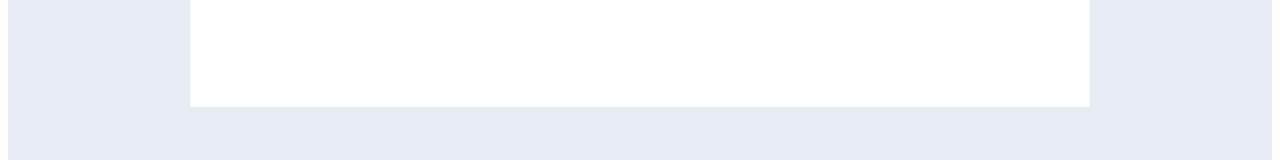
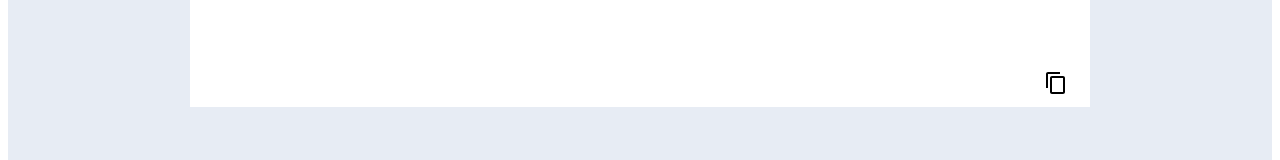
Before and after one commit to SophieBonneval/Drabbler, a React (Vite) app: page / in a window 1280 px wide. Shown: the part 195-355 px from the top of the page. Built offline with nearby package versions, Linux system fonts and the light colour scheme; the HTML template or start-up script is replaced by a standard one.

Commit message:
added focus and select to copy btn

```diff
--- a/src/components/CopyButton/CopyButton.jsx
+++ b/src/components/CopyButton/CopyButton.jsx
@@ -1,9 +1,12 @@
 import { MdOutlineContentCopy } from 'react-icons/md';
 import classes from './CopyButton.module.scss';
 
-function CopyButton() {
+function CopyButton({ handleSelectAndCopy }) {
   return (
-    <button className={classes['CopyButton__container']}>
+    <button
+      className={classes['CopyButton__container']}
+      onClick={handleSelectAndCopy}
+    >
       <MdOutlineContentCopy size={24} />
     </button>
   );
--- a/src/components/MainInput/MainInput.jsx
+++ b/src/components/MainInput/MainInput.jsx
@@ -2,6 +2,7 @@ import { useRef, useState } from 'react';
 import { Editor } from '@tinymce/tinymce-react';
 import classes from './MainInput.module.scss';
 import PropTypes from 'prop-types';
+import CopyButton from '../CopyButton/CopyButton';
 
 function MainInput({ inputText }) {
   const editorRef = useRef(null);
@@ -16,6 +17,15 @@ function MainInput({ inputText }) {
       inputText(editor.getContent({ format: 'text' }));
     }
   };
+
+  function handleSelectAndCopy() {
+    // Before selecting, put the focus on the text
+    if (editorRef.current) {
+      editorRef.current.focus();
+      editorRef.current.selection.select(editorRef.current.getBody(), true);
+      document.execCommand('copy');
+    }
+  }
 
   return (
     <section className={classes['MainInput__container']}>
@@ -59,6 +69,7 @@ function MainInput({ inputText }) {
         }}
         value={editorValue}
       />
+      <CopyButton handleSelectAndCopy={handleSelectAndCopy} />
     </section>
   );
 }
```
